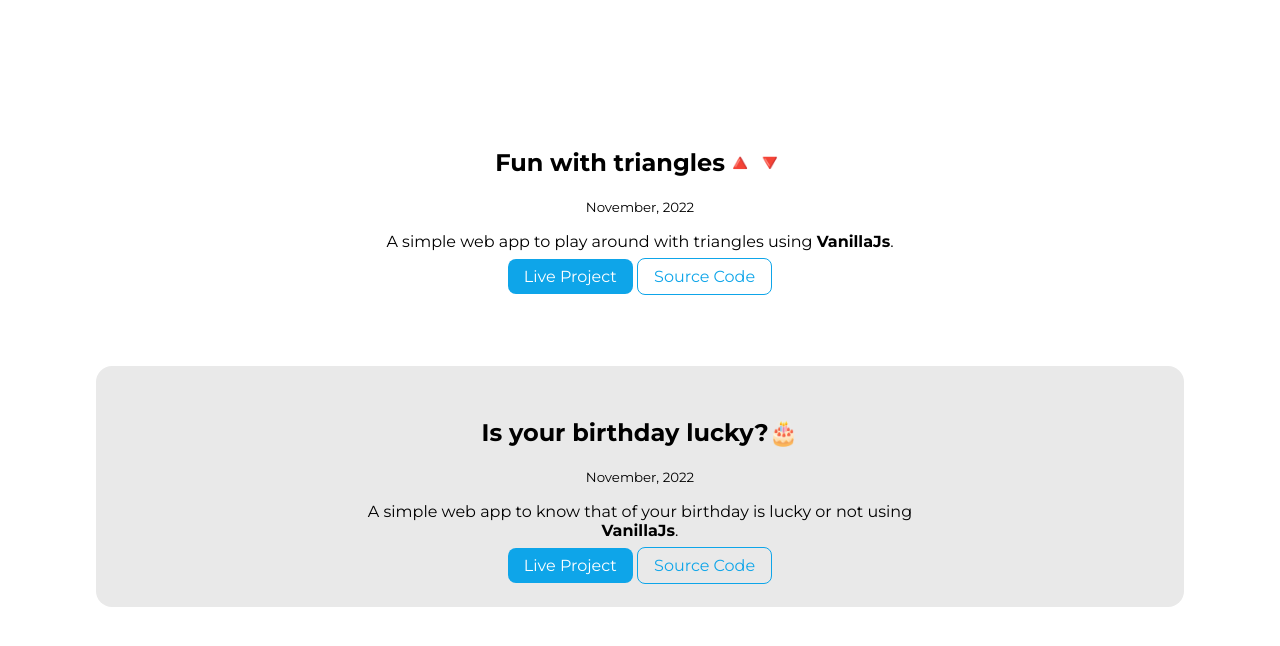
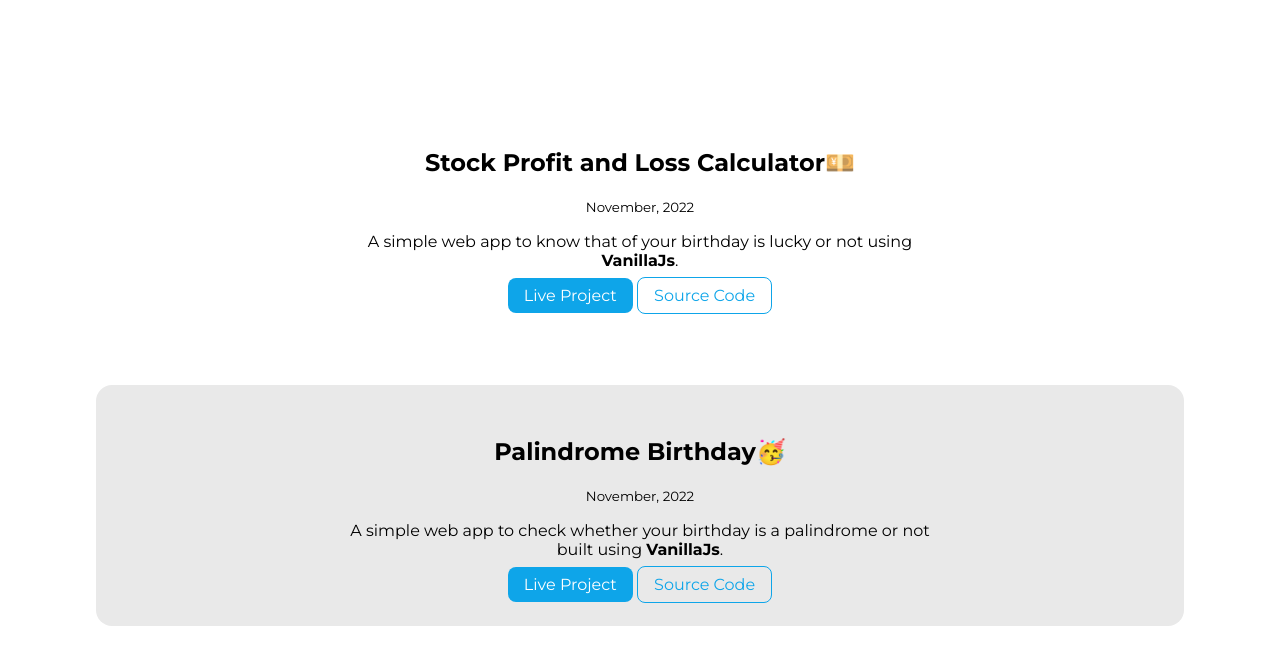
Before and after one commit to Shruti-2303/Mark04-Project-Neog, a plain HTML site: page projects.html in a window 1280 px wide. Shown: the part 306-952 px from the top of the page. Drawn offline with Linux system fonts and the light colour scheme.

Commit message:
Added Project

```diff
--- a/projects.html
+++ b/projects.html
@@ -32,6 +32,30 @@
       </header>
 
       <ul class="list-non-bullet">
+        <li>
+          <section class="section">
+            <div class="container container-center">
+                <h1>Stock Profit and Loss Calculator💴</h1>
+                <small>November, 2022</small>
+                <p>A simple web app to know that of your birthday is lucky or not using <strong>VanillaJs</strong>.</p>
+                <a class="link link-primary link-mr" href="https://shruti23stock.netlify.app/">Live Project</a>
+                <a class="link link-secondary" href="https://github.com/Shruti-2303/Mark14-Project-Neog">Source Code
+                </a>
+            </div>
+          </section>
+        </li>
+        <li>
+          <section class="section offWhite">
+            <div class="container container-center">
+                <h1>Palindrome Birthday🥳</h1>
+                <small>November, 2022</small>
+                <p>A simple web app to check whether your birthday is a palindrome or not built using <strong>VanillaJs</strong>.</p>
+                <a class="link link-primary link-mr" href=" https://shruti23palindrome.netlify.app/">Live Project</a>
+                <a class="link link-secondary" href="https://github.com/Shruti-2303/Mark13-Project-Neog">Source Code
+                </a>
+            </div>
+          </section>
+        </li>
         <li>
           <section class="section">
             <div class="container container-center">
```
